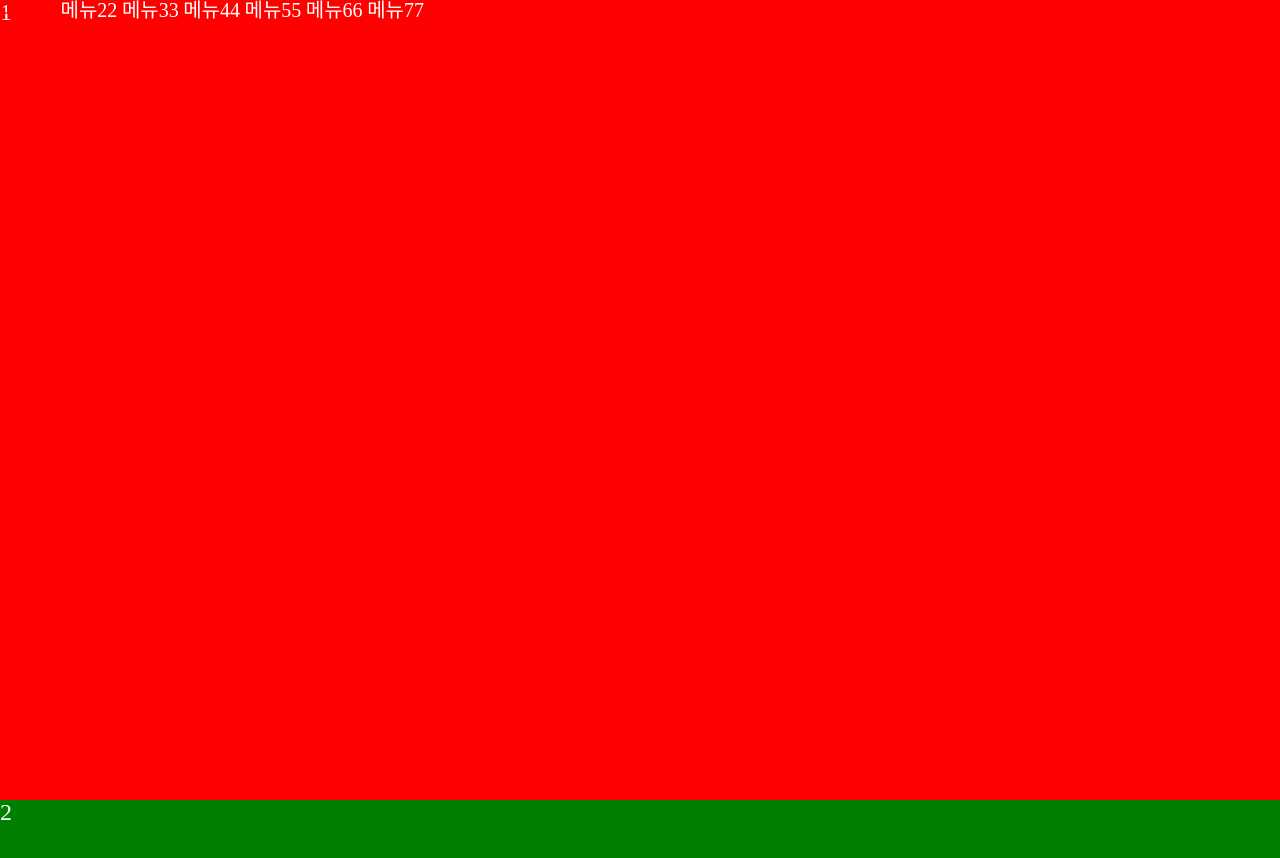
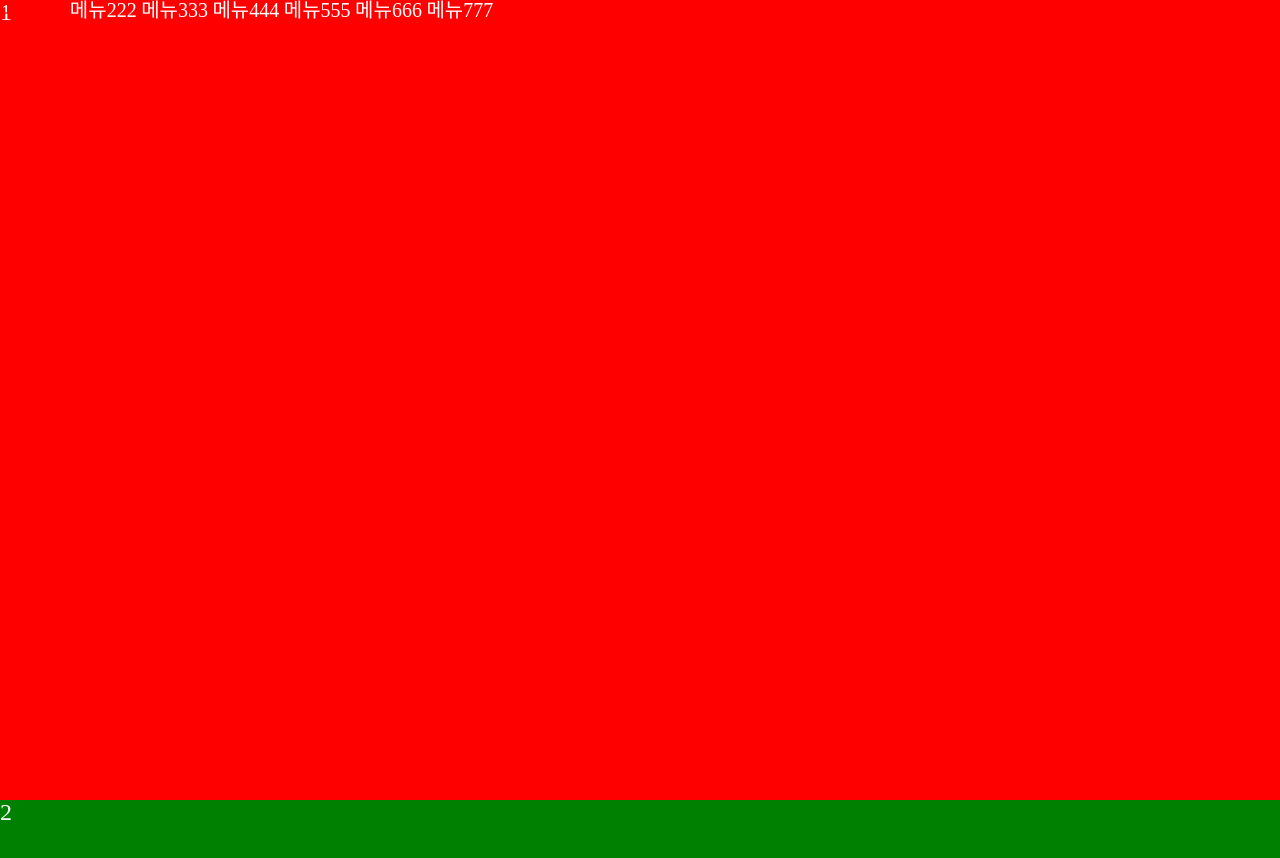
Before and after one commit to 4MCreate/clearSky, a plain HTML site: page responseScrollTest/index.html in a window 1280 px wide. Shown: the top 858 px of the page. Drawn offline with nearby package versions, Linux system fonts and the light colour scheme.

Commit message:
테스트 수정

```diff
--- a/responseScrollTest/index.html
+++ b/responseScrollTest/index.html
@@ -17,13 +17,13 @@
     <body>
         <header>
             <ul>
-                <li>메뉴11</li>
-                <li>메뉴22</li>
-                <li>메뉴33</li>
-                <li>메뉴44</li>
-                <li>메뉴55</li>
-                <li>메뉴66</li>
-                <li>메뉴77</li>
+                <li>메뉴111</li>
+                <li>메뉴222</li>
+                <li>메뉴333</li>
+                <li>메뉴444</li>
+                <li>메뉴555</li>
+                <li>메뉴666</li>
+                <li>메뉴777</li>
             </ul>
         </header>
         <section>
```
